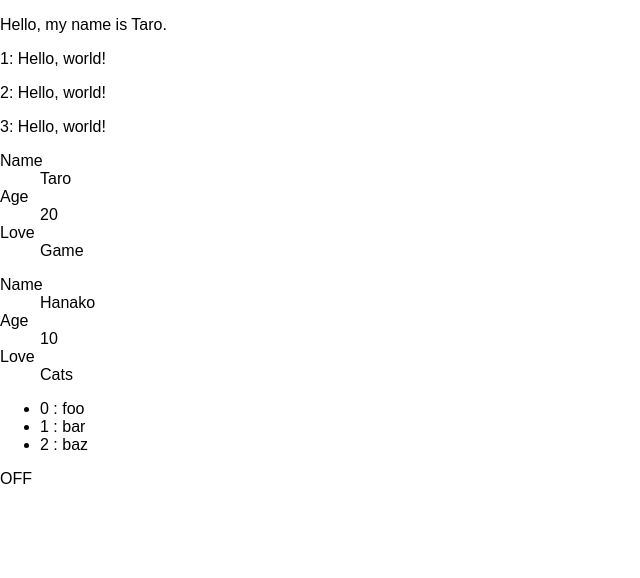
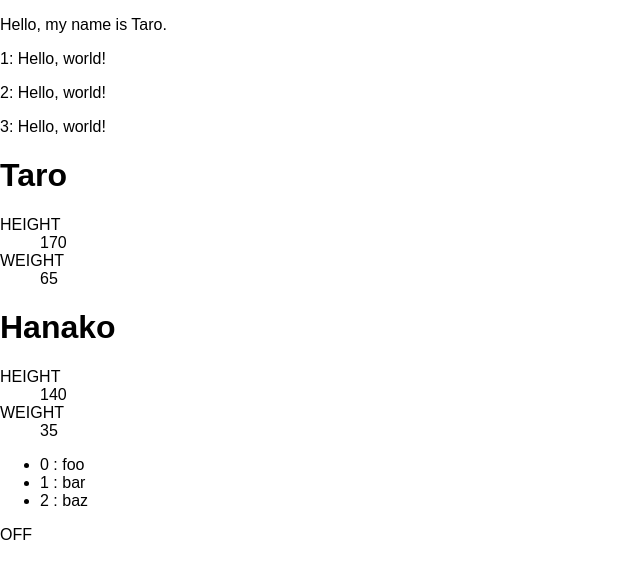
Before and after one commit to ShuheiKgy/react_app_003, a React (Create React App) app: page / in a window 1280 px wide. Shown: the top 578 px of the page, without its empty margins (0-640 px from the left). Built offline with nearby package versions, Linux system fonts and the light colour scheme.

Commit message:
profile.js修正

```diff
--- a/src/App.js
+++ b/src/App.js
@@ -11,8 +11,8 @@ class App extends Component {
     return (
       <div>
         <Hello name="Taro" />
-        <Profile name="Taro" age="20" love="Game" />
-        <Profile name="Hanako" age="10" love="Cats" />
+        <Profile name="Taro" age="20" height="170" weight="65" love="Game" />
+        <Profile name="Hanako" age="10" height="140" weight="35" love="Cats" />
         <List data={listData} />
         <Switch />
       </div>
--- a/src/profile.js
+++ b/src/profile.js
@@ -1,14 +1,42 @@
-import React from 'react';
+import React, {Component} from 'react';
 
-const Profile = (props) => {
+class Profile extends Component {
 
-    return (
-        <dl>
-            <dt>Name</dt><dd>{props.name}</dd>
-            <dt>Age</dt><dd>{props.age}</dd>
-            <dt>Love</dt><dd>{props.love}</dd>
-        </dl>
-    );
+    constructor(props) {
+        super(props);
+        this.state = {
+            name: props.name,
+            data: {
+                height: props.height,
+                weight: props.weight
+            }
+        };
+    }
+
+    render() {
+        return (
+            <div>
+                <h1>{this.state.name}</h1>
+                <dl>
+                    <dt>HEIGHT</dt>
+                    <dd>{this.state.data.height}</dd>
+                    <dt>WEIGHT</dt>
+                    <dd>{this.state.data.weight}</dd>
+                </dl>
+            </div>
+        );
+    }
 }
 
+// const Profile = (props) => {
+//
+//     return (
+//         <dl>
+//             <dt>Name</dt><dd>{props.name}</dd>
+//             <dt>Age</dt><dd>{props.age}</dd>
+//             <dt>Love</dt><dd>{props.love}</dd>
+//         </dl>
+//     );
+// }
+
 export default Profile;
```
